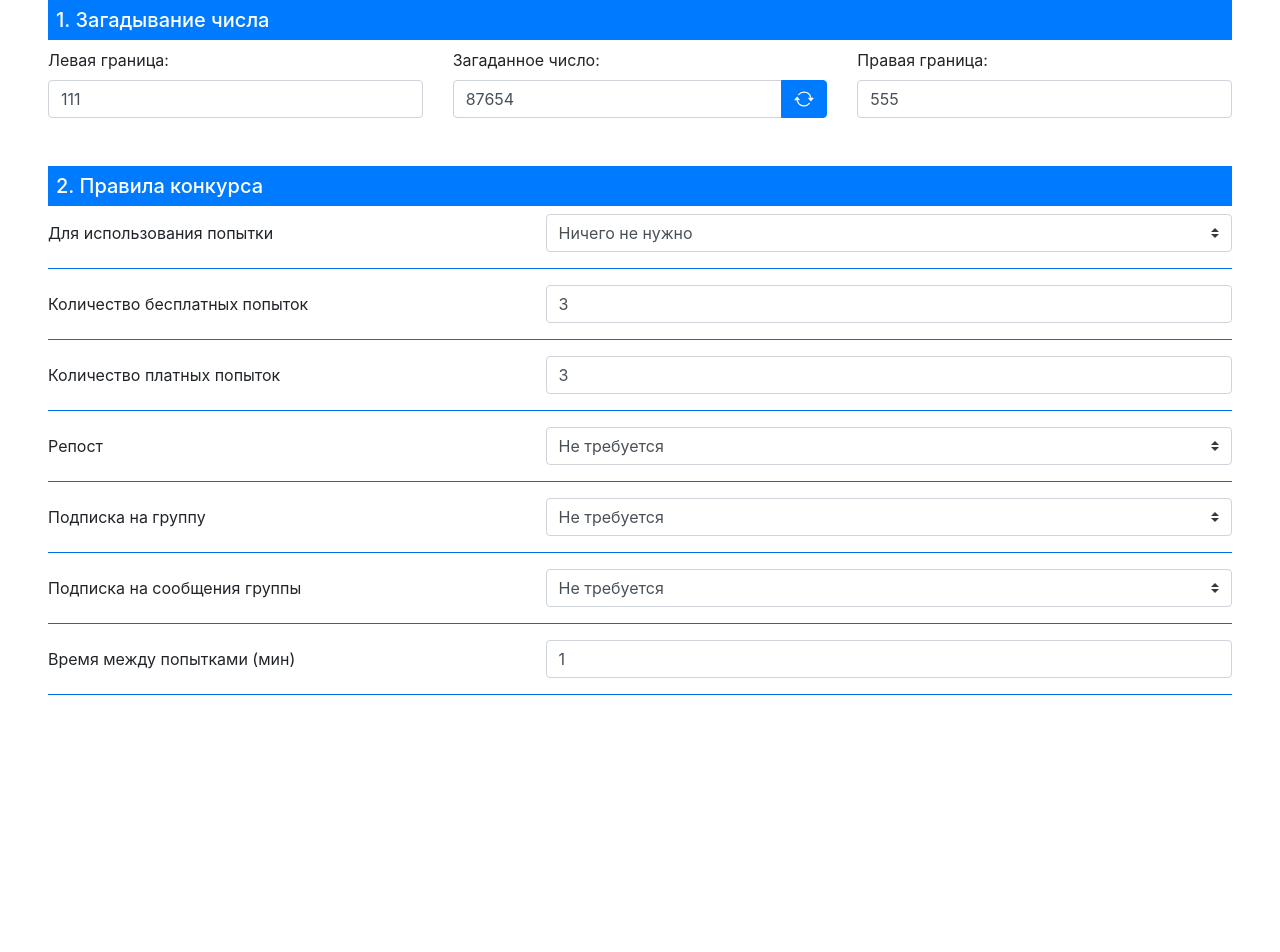
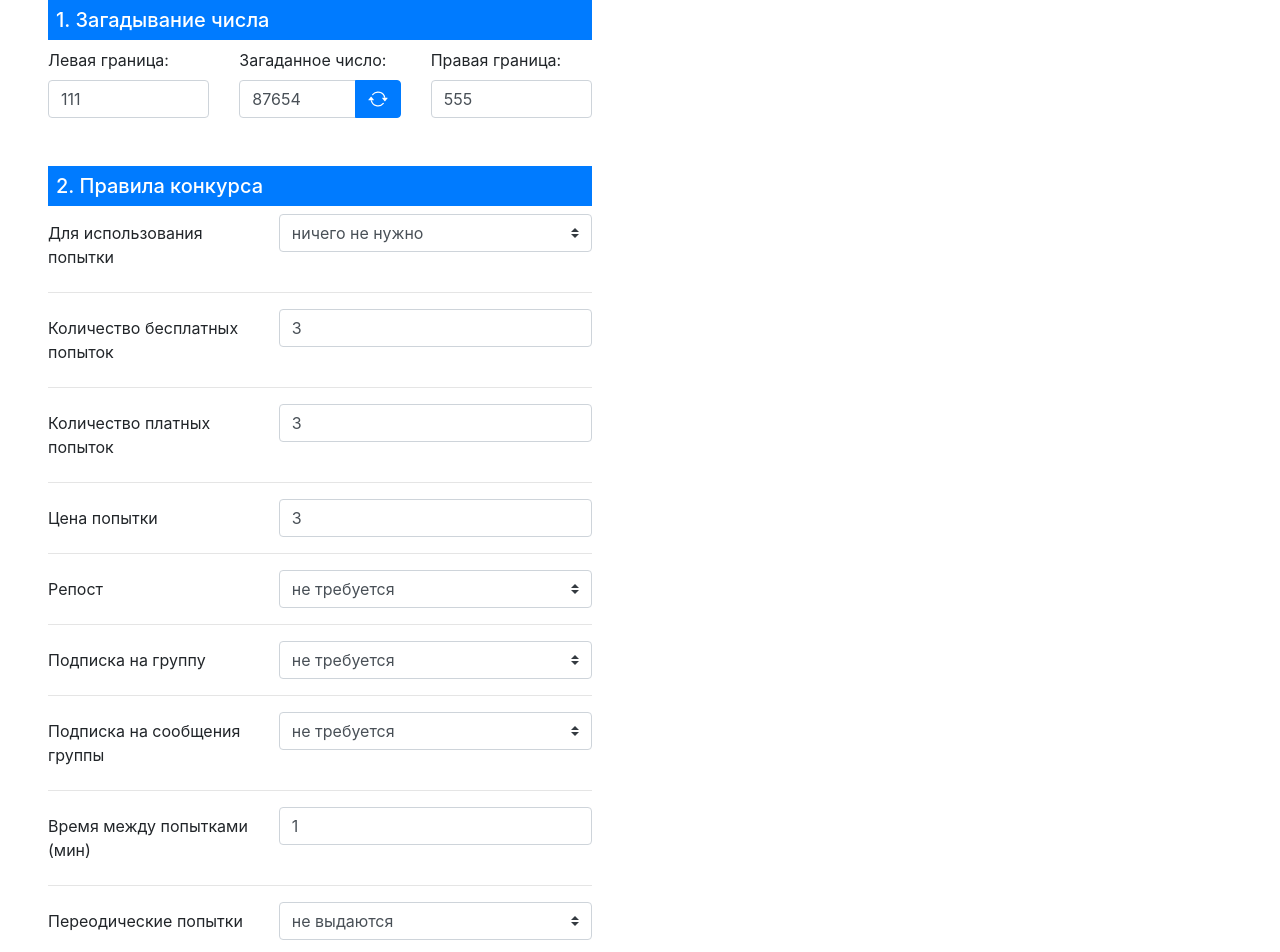
Before and after one commit to Tapha58/PedestalGames, a Vue app: page / in a window 1280 px wide. Shown: the top 952 px of the page. Before the commit the page ends 800 px from the top, so only its background shows below. Built offline with nearby package versions, Linux system fonts and the light colour scheme.

Commit message:
22042020 1847

```diff
--- a/src/components/Guess the number.vue
+++ b/src/components/Guess the number.vue
@@ -1,5 +1,5 @@
 <template>
-    <div class="mx-5">
+    <div class="px-5 col-lg-6">
         <h5 class="p-2 mb-2 bg-primary text-white">1. Загадывание числа</h5>
 
 
--- a/src/components/Rules.vue
+++ b/src/components/Rules.vue
@@ -1,5 +1,6 @@
 <template>
-    <div class="mx-5">
+
+    <div class="px-5 col-lg-6">
 
         <h5 class="p-2 mb-2 bg-primary text-white">2. Правила конкурса</h5>
 
@@ -7,13 +8,13 @@
                 label-cols-sm="12"
                 label-cols-md="5"
                 label="Для использования попытки"
-                label-for="repost"
+                label-for=""
         >
-            <b-form-select required id="repost" v-model="selected3" :options="options1"></b-form-select>
+            <b-form-select required id="" v-model="selected3" :options="options1"></b-form-select>
         </b-form-group>
 
 
-        <hr class="bg-primary">
+        <hr>
 
         <b-form-group
             label-cols-sm="12"
@@ -24,7 +25,8 @@
             <b-form-input type="number" id="numberOfFreeAttempts" value="3"></b-form-input>
         </b-form-group>
 
-        <hr class="bg-primary">
+        <hr>
+
 
         <b-form-group
             label-cols-sm="12"
@@ -35,7 +37,21 @@
             <b-form-input type="number" id="numberOfPaidAttempts" value="3"></b-form-input>
         </b-form-group>
 
-        <hr class="bg-primary">
+        <hr>
+
+        <b-form-group
+                label-cols-sm="12"
+                label-cols-md="5"
+                label="Цена попытки"
+                label-for=""
+        >
+            <b-form-input type="number" id="" value="3"></b-form-input>
+        </b-form-group>
+
+        <hr>
+
+
+
 
         <b-form-group
             label-cols-sm="12"
@@ -56,7 +72,7 @@
             <b-form-input type="number" required id="attemptsBehindRepost" value="1"></b-form-input>
         </b-form-group>
 
-        <hr class="bg-primary">
+        <hr>
 
         <b-form-group
             label-cols-sm="12"
@@ -77,7 +93,7 @@
             <b-form-input type="number" required id="attemptsBehindSubscribingGroup" value="1"></b-form-input>
         </b-form-group>
 
-        <hr class="bg-primary">
+        <hr>
 
         <b-form-group
                 label-cols-sm="12"
@@ -98,7 +114,7 @@
             <b-form-input type="number" required id="attemptsBehindSubscribingGroupMessage" value="1"></b-form-input>
         </b-form-group>
 
-        <hr class="bg-primary">
+        <hr>
 
         <b-form-group
                 label-cols-sm="12"
@@ -109,7 +125,45 @@
             <b-form-input type="number" id="timeBetweenAttempts" value="1"></b-form-input>
         </b-form-group>
 
-        <hr class="bg-primary">
+        <hr>
+
+        <b-form-group
+                label-cols-sm="12"
+                label-cols-md="5"
+                label="Переодические попытки"
+                label-for=""
+        >
+            <b-form-select required id="" v-model="selected4" :options="options3"></b-form-select>
+        </b-form-group>
+
+        <div v-show="selected4 == 'b'">
+            <b-form-group
+                    label-cols-sm="12"
+                    label-cols-md="5"
+                    label="Количество попыток"
+                    label-for=""
+            >
+                <b-form-input type="number" id="" value="3"></b-form-input>
+            </b-form-group>
+
+            <b-form-group
+                    label-cols-sm="12"
+                    label-cols-md="5"
+                    label="Частота"
+                    label-for=""
+            >
+                <b-form-input type="number" id="" value="3"></b-form-input>
+            </b-form-group>
+
+            <b-form-group
+                    label-cols-sm="12"
+                    label-cols-md="5"
+                    label="Сколько раз"
+                    label-for=""
+            >
+                <b-form-input type="number" id="" value="3"></b-form-input>
+            </b-form-group>
+        </div>
 
     </div>
 
@@ -124,15 +178,20 @@
             selected1: 'a',
             selected2: 'a',
             selected3: 'a',
+            selected4: 'a',
             options1: [
-                { value: 'a', text: 'Ничего не нужно' },
-                { value: 'b', text: 'Спишется рейтинг активности' },
-                { value: 'c', text: 'Спишется баланс магазина' }
+                { value: 'a', text: 'ничего не нужно' },
+                { value: 'b', text: 'спишется рейтинг активности' },
+                { value: 'c', text: 'спишется баланс магазина' }
             ],
             options2: [
-                { value: 'a', text: 'Не требуется' },
-                { value: 'b', text: 'Требуется' },
-                { value: 'c', text: 'Дает дополнительные попытки' }
+                { value: 'a', text: 'не требуется' },
+                { value: 'b', text: 'требуется' },
+                { value: 'c', text: 'дает дополнительные попытки' }
+            ],
+            options3: [
+                { value: 'a', text: 'не выдаются' },
+                { value: 'b', text: 'выдаются бесплатные' },
             ]
         })
     }
```
